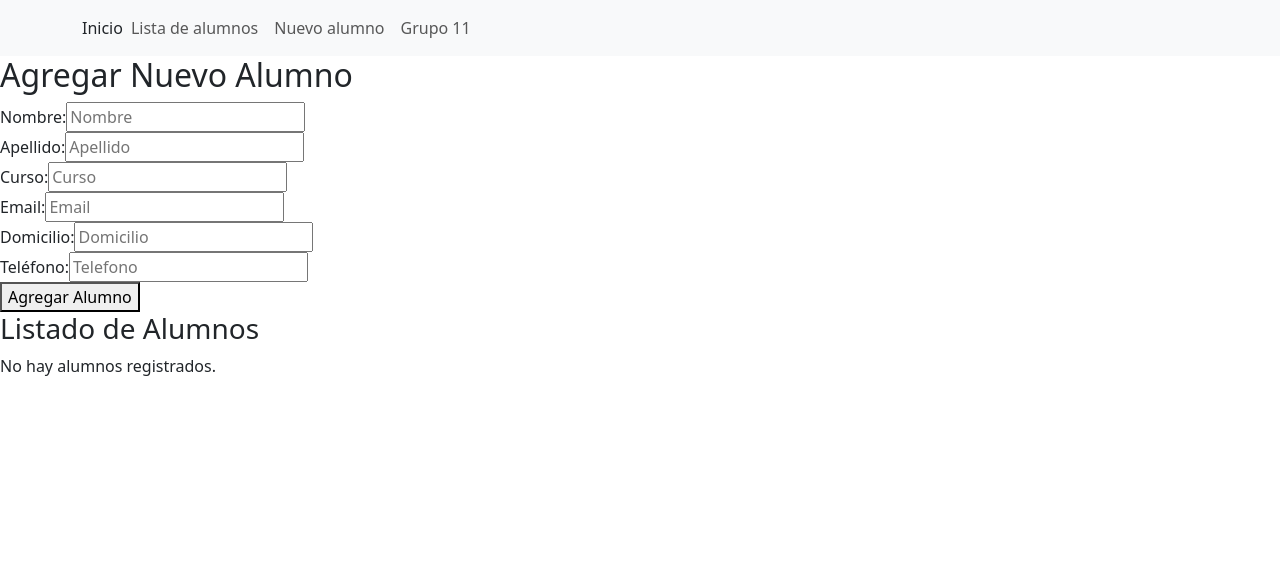
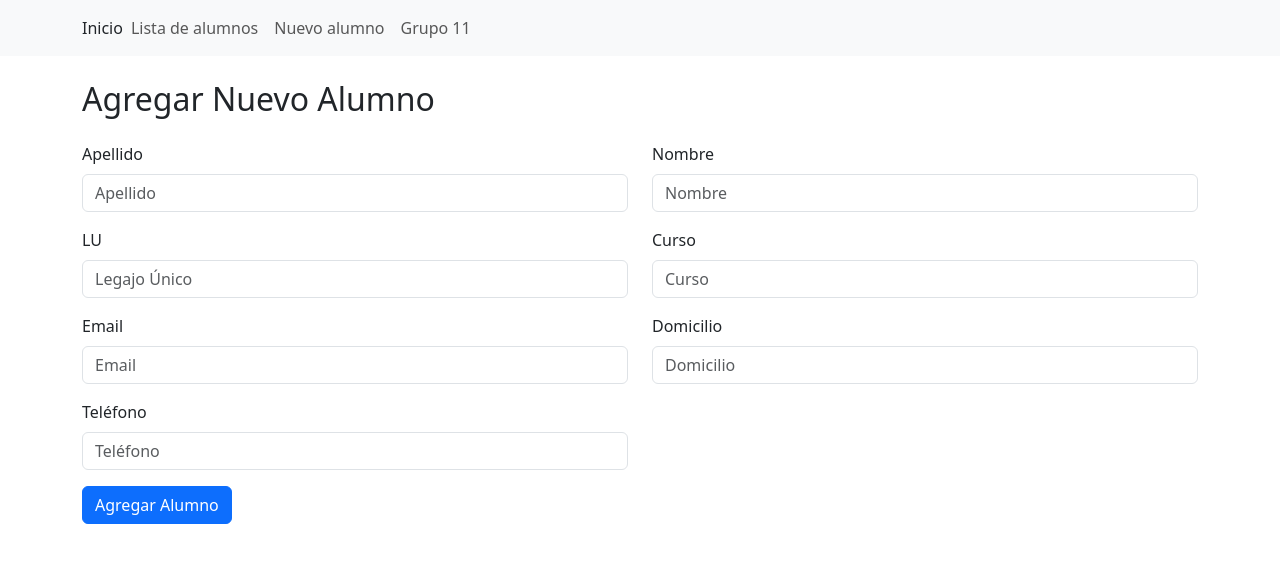
Before and after one commit to pricilaacsama/pv_tp5_grupo11, a React (Vite) app: page /nuevo in a window 1280 px wide. Shown: the top 562 px of the page. Built offline with nearby package versions, Linux system fonts and the light colour scheme.

Commit message:
Pricia Acsama - agregando los botones de ver detalles y eliminar, y cambiando la tabla de alumnos a tarjetas

```diff
--- a/src/App.jsx
+++ b/src/App.jsx
@@ -5,9 +5,24 @@ import Home from "./pages/Home";
 import NuevoAlumno from "./pages/NuevoAlumno";
 import ListaAlumnos from "./pages/ListaAlumnos";
 import Acerca from "./pages/Acerca";
+import DetalleAlumnos from "./pages/DetalleAlumnos";
+//import EditarAlumno from "./pages/EditarAlumno";
+
 
 function App() {
-  const [alumnos, setAlumnos] = useState([]); // <-- ESTADO GLOBAL AQUÍ
+  const [alumnos, setAlumnos] = useState([
+    { id: 1, nombre: "Juan", apellido: "Pérez", curso: "Matemática", lu: "0001", email: "juan@mail.com", domicilio: "Calle 1", telefono: "123456", estado: true },
+    { id: 2, nombre: "Ana", apellido: "Gómez", curso: "Historia", lu: "0005", email: "ana@mail.com", domicilio: "Calle 2", telefono: "654321", estado: true },
+  ]); // <-- ESTADO GLOBAL AQUÍ
+
+  const eliminarAlumno = (id) => {
+  if (window.confirm('¿Seguro que querés eliminar al alumno?')) {
+    const actualizados = alumnos.map((a) =>
+      a.id === id ? { ...a, estado: false } : a
+    );
+    setAlumnos(actualizados);
+  }
+};
 
   return (
     <>
@@ -20,9 +35,11 @@ function App() {
         />
         <Route
           path="/lista"
-          element={<ListaAlumnos alumnos={alumnos} />}
+          element={<ListaAlumnos alumnos={alumnos} eliminarAlumno={eliminarAlumno} />}
         />
         <Route path="/acerca" element={<Acerca />} />
+        <Route path="/alumnos/:id" element={<DetalleAlumnos alumnos={alumnos} />} />
+
       </Routes>
     </>
   );
--- a/src/pages/DetalleAlumnos.jsx
+++ b/src/pages/DetalleAlumnos.jsx
@@ -1,5 +1,62 @@
-function DetalleAlumnos() {
-  return <h2>Detalles del alumno</h2>;
+import React from "react";
+import { useParams } from "react-router-dom";
+import { Container, Card, ListGroup, Button } from "react-bootstrap";
+import { useNavigate } from "react-router-dom";
+
+function DetalleAlumnos({ alumnos }) {
+  const { id } = useParams();
+  const navigate = useNavigate();
+
+  const alumno = alumnos.find((a) => a.id.toString() === id);
+
+  if (!alumno) {
+    return (
+      <Container className="my-4">
+        <h2>Alumno no encontrado</h2>
+        <Button variant="primary" onClick={() => navigate("/lista")}>
+          Volver a la lista
+        </Button>
+      </Container>
+    );
+  }
+
+  return (
+    <Container className="my-4">
+      <Card>
+        <Card.Header>
+          <h2>Detalle del Alumno</h2>
+        </Card.Header>
+        <ListGroup variant="flush">
+          <ListGroup.Item>
+            <strong>Nombre:</strong> {alumno.nombre} {alumno.apellido}
+          </ListGroup.Item>
+          <ListGroup.Item>
+            <strong>Curso:</strong> {alumno.curso}
+          </ListGroup.Item>
+          <ListGroup.Item>
+            <strong>LU:</strong> {alumno.lu}
+          </ListGroup.Item>
+          <ListGroup.Item>
+            <strong>Email:</strong> {alumno.email}
+          </ListGroup.Item>
+          <ListGroup.Item>
+            <strong>Domicilio:</strong> {alumno.domicilio}
+          </ListGroup.Item>
+          <ListGroup.Item>
+            <strong>Teléfono:</strong> {alumno.telefono}
+          </ListGroup.Item>
+          <ListGroup.Item>
+            <strong>Estado:</strong> {alumno.estado ? "Activo" : "Inactivo"}
+          </ListGroup.Item>
+        </ListGroup>
+        <Card.Footer>
+          <Button variant="secondary" onClick={() => navigate("/lista")}>
+            Volver a la lista
+          </Button>
+        </Card.Footer>
+      </Card>
+    </Container>
+  );
 }
 
 export default DetalleAlumnos;
--- a/src/pages/ListaAlumnos.jsx
+++ b/src/pages/ListaAlumnos.jsx
@@ -1,40 +1,39 @@
-import Table from 'react-bootstrap/Table';
+import {Container,Button,Row,Col,Card,} from "react-bootstrap";
+import { Link } from "react-router-dom";
 
-function ListaAlumnos({ alumnos }) {
+//falta botone de editar;
+
+function ListaAlumnos({ alumnos, eliminarAlumno }) {
+    const activos = alumnos.filter((a) => a.estado);
+
+
+
   return (
-    <div>
-      <h2 className="mt-4 mb-3 text-center">Lista de Alumnos</h2>
-      {alumnos.length === 0 ? (
+    <Container className="my-4">
+      <h2 className="text-center mb-4">Lista de Alumnos</h2>
+      {activos.length === 0 ? (
         <p className="text-center">No hay alumnos aún.</p>
       ) : (
-        <Table striped bordered hover responsive>
-          <thead>
-            <tr>
-              <th>#</th>
-              <th>Nombre</th>
-              <th>Apellido</th>
-              <th>Curso</th>
-              <th>Email</th>
-              <th>Domicilio</th>
-              <th>Teléfono</th>
-            </tr>
-          </thead>
-          <tbody>
-            {alumnos.map((alumno, index) => (
-              <tr key={alumno.id}>
-                <td>{index + 1}</td>
-                <td>{alumno.nombre}</td>
-                <td>{alumno.apellido}</td>
-                <td>{alumno.curso}</td>
-                <td>{alumno.email}</td>
-                <td>{alumno.domicilio}</td>
-                <td>{alumno.telefono}</td>
-              </tr>
-            ))}
-          </tbody>
-        </Table>
+        <Row>
+          {activos.map((alumno, index) => (
+            <Col key={alumno.id} md={4} className="mb-4">
+              <Card>
+                <Card.Body>
+                  <Card.Title>
+                    {alumno.nombre} {alumno.apellido}
+                  </Card.Title>
+                  <div className="d-flex justify-content-between">
+                    <Button variant="danger" onClick={() => eliminarAlumno(alumno.id)}>Eliminar</Button>
+                    <Button as={Link} to={`/alumnos/${alumno.id}`} variant="primary">Ver Detalles</Button>
+                  </div>
+
+                </Card.Body>
+              </Card>
+            </Col>
+          ))}
+        </Row>
       )}
-    </div>
+    </Container>
   );
 }
 
--- a/src/pages/NuevoAlumno.jsx
+++ b/src/pages/NuevoAlumno.jsx
@@ -1,4 +1,15 @@
 import { useState } from "react";
+import {
+  Container,
+  Form,
+  Button,
+  Row,
+  Col,
+  ListGroup,
+  Card,
+} from "react-bootstrap";
+import { useNavigate } from "react-router-dom";
+
 
 function NuevoAlumno({ alumnos, setAlumnos }) {
   const [nombre, setNombre] = useState("");
@@ -7,6 +18,10 @@ function NuevoAlumno({ alumnos, setAlumnos }) {
   const [email, setEmail] = useState("");
   const [domicilio, setDomicilio] = useState("");
   const [telefono, setTelefono] = useState("");
+  const [lu, setLu] = useState("");
+
+  const navigate = useNavigate();
+
 
   const manejarSubmit = (e) => {
     e.preventDefault();
@@ -15,101 +30,135 @@ function NuevoAlumno({ alumnos, setAlumnos }) {
       nombre,
       apellido,
       curso,
+      lu,
       email,
       domicilio,
       telefono,
+      estado: true,
     };
     setAlumnos([...alumnos, nuevoAlumno]);
+
+      navigate("/lista");
 
     // Limpiar campos
     setNombre("");
     setApellido("");
     setCurso("");
+    setLu("");
     setEmail("");
     setDomicilio("");
     setTelefono("");
   };
 
   return (
-    <div>
-      <h2>Agregar Nuevo Alumno</h2>
-      <form onSubmit={manejarSubmit}>
-        <div>
-          <label>Nombre:</label>
-          <input
+    <Container className="my-4">
+      <h2 className="mb-4">Agregar Nuevo Alumno</h2>
+      <Form onSubmit={manejarSubmit}>
+        <Row>
+          <Col md={6}>
+            <Form.Group className="mb-3">
+              <Form.Label>Apellido</Form.Label>
+              <Form.Control
+                type="text"
+                value={apellido}
+                onChange={(e) => setApellido(e.target.value)}
+                placeholder="Apellido"
+                required
+              />
+            </Form.Group>
+          </Col>
+
+          <Col md={6}>
+            <Form.Group className="mb-3">
+              <Form.Label>Nombre</Form.Label>
+              <Form.Control
                 type="text"
                 value={nombre}
                 onChange={(e) => setNombre(e.target.value)}
+                placeholder="Nombre"
                 required
-            placeholder="Nombre"
               />
-        </div>
-        <div>
-          <label>Apellido:</label>
-          <input
+            </Form.Group>
+          </Col>
+        </Row>
+
+        <Row>
+          <Col md={6}>
+            <Form.Group className="mb-3">
+              <Form.Label>LU</Form.Label>
+              <Form.Control
                 type="text"
-            value={apellido}
-            onChange={(e) => setApellido(e.target.value)}
+                value={lu}
+                onChange={(e) => setLu(e.target.value)}
+                placeholder="Legajo Único"
                 required
-            placeholder="Apellido"
               />
-        </div>
-        <div>
-          <label>Curso:</label>
-          <input
+            </Form.Group>
+          </Col>
+          <Col md={6}>
+            <Form.Group className="mb-3">
+              <Form.Label>Curso</Form.Label>
+              <Form.Control
                 type="text"
                 value={curso}
                 onChange={(e) => setCurso(e.target.value)}
+                placeholder="Curso"
                 required
-            placeholder="Curso"
               />
-        </div>
-        <div>
-          <label>Email:</label>
-          <input
+            </Form.Group>
+          </Col>
+        </Row>
+
+        <Row>
+          <Col md={6}>
+            <Form.Group className="mb-3">
+              <Form.Label>Email</Form.Label>
+              <Form.Control
                 type="email"
                 value={email}
                 onChange={(e) => setEmail(e.target.value)}
+                placeholder="Email"
                 required
-            placeholder="Email"
               />
-        </div>
-        <div>
-          <label>Domicilio:</label>
-          <input
+            </Form.Group>
+          </Col>
+          <Col md={6}>
+            <Form.Group className="mb-3">
+              <Form.Label>Domicilio</Form.Label>
+              <Form.Control
                 type="text"
                 value={domicilio}
                 onChange={(e) => setDomicilio(e.target.value)}
+                placeholder="Domicilio"
                 required
-            placeholder="Domicilio"
               />
-        </div>
-        <div>
-          <label>Teléfono:</label>
-          <input
+            </Form.Group>
+          </Col>
+        </Row>
+
+        <Row>
+          <Col md={6}>
+            <Form.Group className="mb-3">
+              <Form.Label>Teléfono</Form.Label>
+              <Form.Control
                 type="tel"
                 value={telefono}
                 onChange={(e) => setTelefono(e.target.value)}
+                placeholder="Teléfono"
                 required
-            placeholder="Telefono"
               />
-        </div>
-        <button type="submit">Agregar Alumno</button>
-      </form>
+            </Form.Group>
+          </Col>
+        </Row>
 
-      <h3>Listado de Alumnos</h3>
-      {alumnos.length === 0 ? (
-        <p>No hay alumnos registrados.</p>
-      ) : (
-        <ul>
-          {alumnos.map((alumno) => (
-            <li key={alumno.id}>
-              <strong>{alumno.nombre} {alumno.apellido}</strong> - Curso: {alumno.curso} - Email: {alumno.email} - Domicilio: {alumno.domicilio} - Tel: {alumno.telefono}
-            </li>
-          ))}
-        </ul>
-      )}
-    </div>
+        <Button variant="primary" type="submit">
+          Agregar Alumno
+        </Button>
+      </Form>
+
+
+    </Container>
+
   );
 }
 
```
Lines whose indentation alone changed are shown as unchanged.
